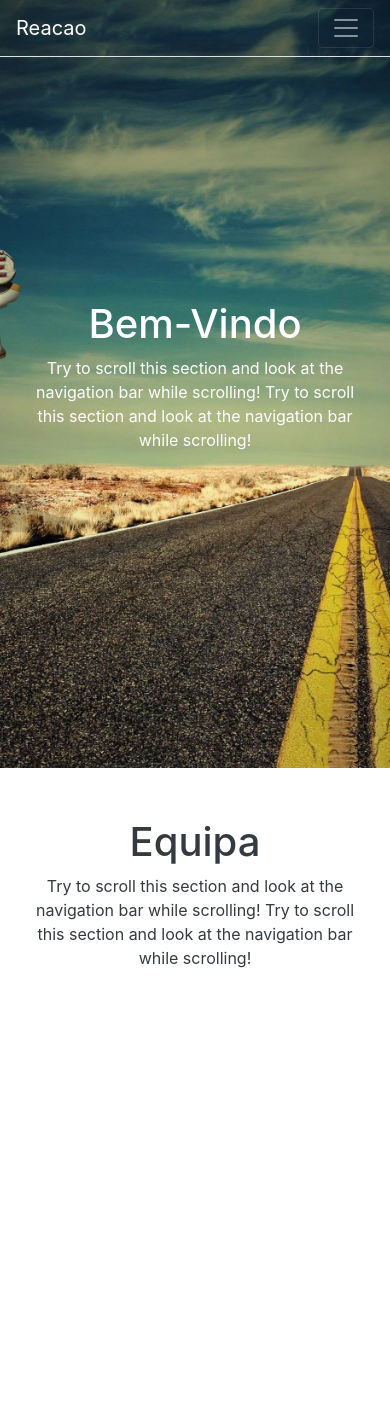
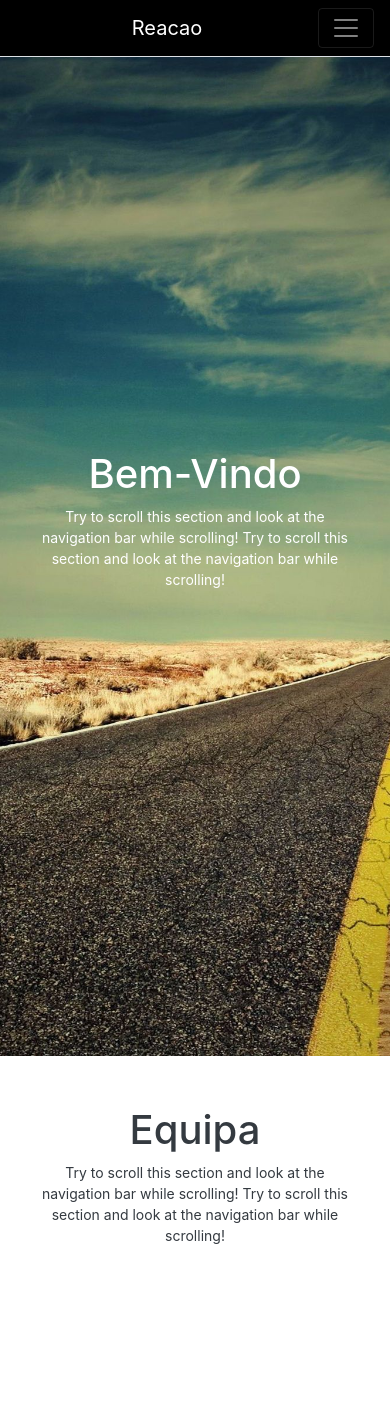
Before and after one commit to ImLonellyDammit/PWA, a PHP site: page / in a window 390 px wide. Before the commit the page ends 968 px from the top, so only its background shows below. Run offline with PHP 8.4, Linux system fonts and the light colour scheme.

Commit message:
CSS Update

```diff
--- a/CSS/Core/main.css
+++ b/CSS/Core/main.css
@@ -1,6 +1,28 @@
+/* Geral */
 body {
     position: relative;
 }
+
+/*Otmização Menu*/
+@media (max-width: 767px)
+{
+    .navbar {
+        background-color: #000;
+    }
+
+    a.navbar-brand{
+        margin:auto;
+    }
+}
+
+@media (max-width: 992px)
+{
+    .container {
+        font-size: 14px;
+    }
+}
+
+/* Nav*/
 
 .navbar-nav {
     margin:auto;
@@ -18,14 +40,7 @@ body {
     color: #c2d6d6;
 }
 
-header#inicio{
-    background-image: url(../../IMG/bg-main.jpg);
-    height: 1000px;
-    background-position: center;
-    background-repeat: no-repeat;
-    background-size: cover;
-    position: relative;
-}
+/* Header */
 
 header#inicio {
     background-image: url(../../IMG/bg-main.jpg);
@@ -36,10 +51,12 @@ header#inicio {
 }
 
 header#inicio div.inicio-text {
-    padding-top: 300px;
-    padding-bottom: 300px;
+    padding-top: 450px;
+    padding-bottom: 450px;
     text-align: center;
 }
+
+/* Sections */
 
 section#equipa div.inicio-text {
     padding-top: 50px;
```
